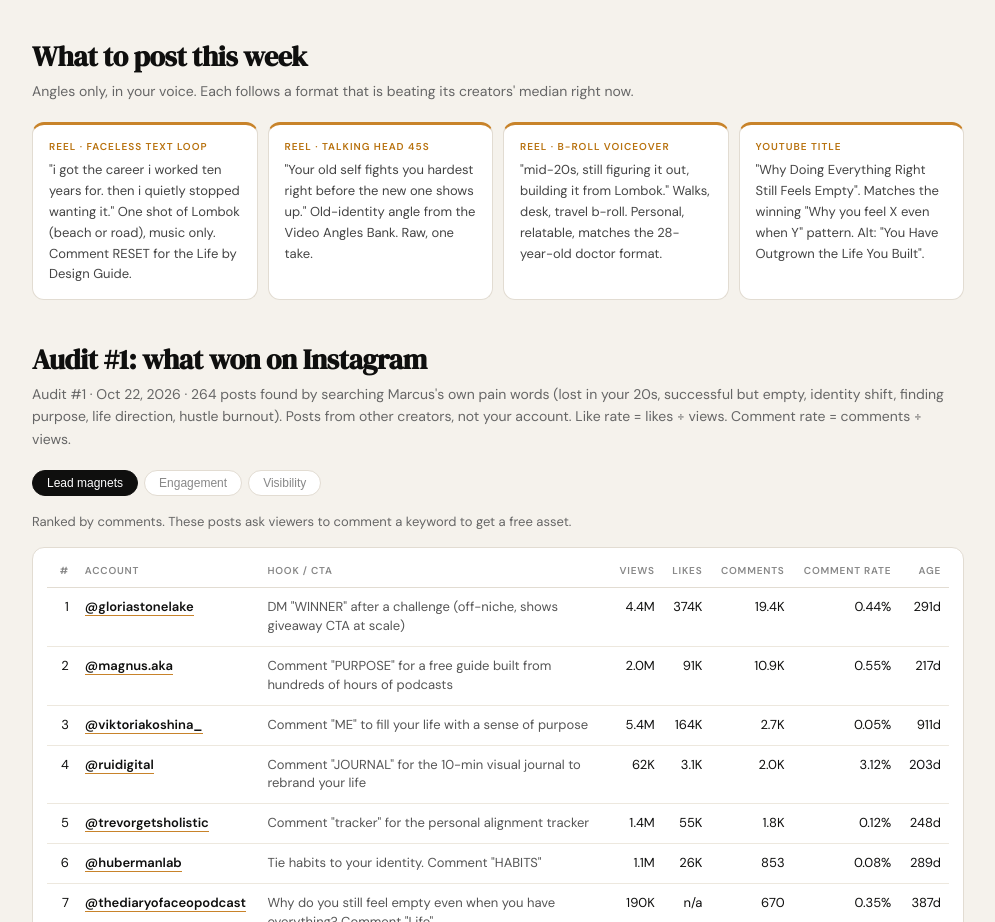
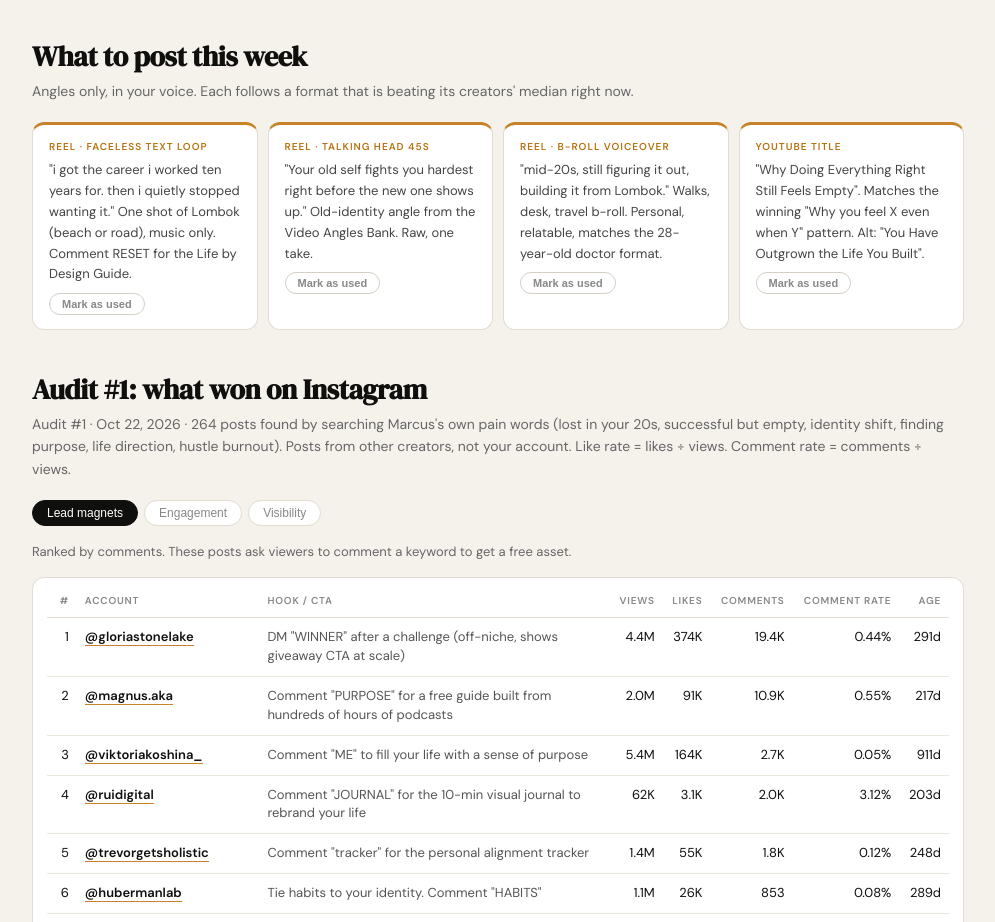
Before and after one commit to tristangregoire01/eudaimonia, a plain HTML site: page index.html in a window 1280 px wide. Shown: the part 2427-3349 px from the top of the page, without its empty margins (142-1137 px from the left). Drawn offline with nearby package versions, Linux system fonts and the light colour scheme.

Commit message:
Add files via upload

```diff
--- a/index.html
+++ b/index.html
@@ -135,6 +135,11 @@ body{font-family:'DM Sans',sans-serif;background:var(--warm);color:var(--ink);mi
 .vid-card.used-card>.vid-header{opacity:.7}
 .bts-ep.used-card>.bts-ep-header .bts-ep-title::after{content:' ✓';color:var(--green);font-size:10px;font-weight:700;margin-left:4px}
 .bts-ep.used-card>.bts-ep-header{opacity:.7}
+.vid-card.used-card,.bts-ep.used-card,.nr-card.idea-used{filter:grayscale(1);opacity:.42}
+.vid-card.used-card .vid-title,.bts-ep.used-card .bts-ep-title,.nr-card.idea-used .idea-text{text-decoration:line-through}
+.idea-btn{margin-top:8px;display:inline-flex;font-size:11px;font-weight:600;padding:4px 12px;border-radius:20px;border:1.5px solid var(--border2);background:#fff;color:var(--muted);cursor:pointer}
+.idea-btn:hover{border-color:var(--green);color:var(--green)}
+.nr-card.idea-used .idea-btn{background:var(--green-light);border-color:var(--green);color:var(--green)}
 .used-counter{font-size:12px;color:var(--muted);font-weight:500;margin-left:auto}
 .used-counter b{color:var(--green)}
 /* STRATEGY */
@@ -1036,6 +1041,7 @@ function nrShow(seg){
 nrShow('lead');
 
 var TR={
+ done:[],
  updated:'Nov 15, 2026',
  source:'vidIQ (Instagram, TikTok and YouTube outlier search, rising keywords). Refreshed weekly.',
  social:[
@@ -1109,7 +1115,13 @@ function trRender(){
     sb.appendChild(tr);
   });
   var cards=function(id,arr,warn){document.getElementById(id).innerHTML=arr.map(function(c){return '<div class="nr-card"><b>'+esc(c[0])+'</b>'+esc(c[1])+'</div>';}).join('');};
-  cards('tr-patterns',TR.patterns);cards('tr-yt-notes',TR.ytNotes);cards('tr-ideas',TR.ideas);
+  cards('tr-patterns',TR.patterns);cards('tr-yt-notes',TR.ytNotes);
+  var IU={};try{IU=JSON.parse(localStorage.getItem('bs_used_ideas')||'{}');}catch(e){}
+  var ik=function(c){return (c[0]+'|'+c[1]).slice(0,60);};
+  var isUsed=function(c){return IU[ik(c)]||(TR.done||[]).some(function(d){return (c[0]+' '+c[1]).toLowerCase().indexOf(String(d).toLowerCase())>-1;});};
+  var ide=document.getElementById('tr-ideas');
+  ide.innerHTML=TR.ideas.map(function(c,i){var u=isUsed(c);return '<div class="nr-card'+(u?' idea-used':'')+'"><b>'+esc(c[0])+'</b><span class="idea-text">'+esc(c[1])+'</span><br><button class="idea-btn" data-i="'+i+'">'+(u?'✓ Used (undo)':'Mark as used')+'</button></div>';}).join('');
+  ide.querySelectorAll('.idea-btn').forEach(function(b){b.onclick=function(){var c=TR.ideas[+b.dataset.i];var k=ik(c);if(IU[k])delete IU[k];else IU[k]=1;try{localStorage.setItem('bs_used_ideas',JSON.stringify(IU));}catch(e){}trRender();};});
   var yb=document.getElementById('tr-yt');yb.innerHTML='';
   TR.yt.forEach(function(r){var tr=document.createElement('tr');tr.innerHTML='<td><span class="tr-tag yt">'+r[0]+'</span></td><td class="cap">'+esc(r[1])+'</td><td>'+esc(r[2])+'</td><td class="num">'+r[3]+'</td><td class="num">'+r[4]+'</td><td class="num nowrap">'+r[5]+'</td>';yb.appendChild(tr);});
   var kb=document.getElementById('tr-kw');kb.innerHTML='';
```
